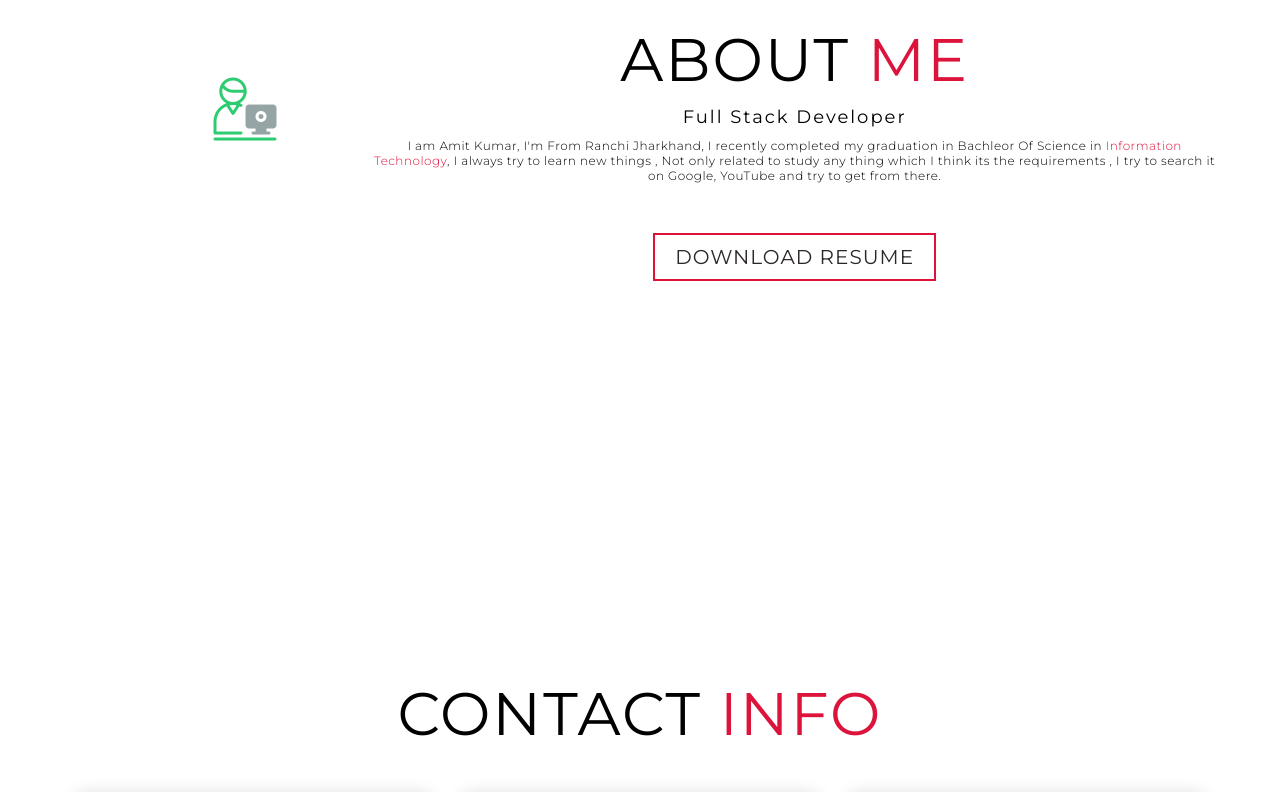
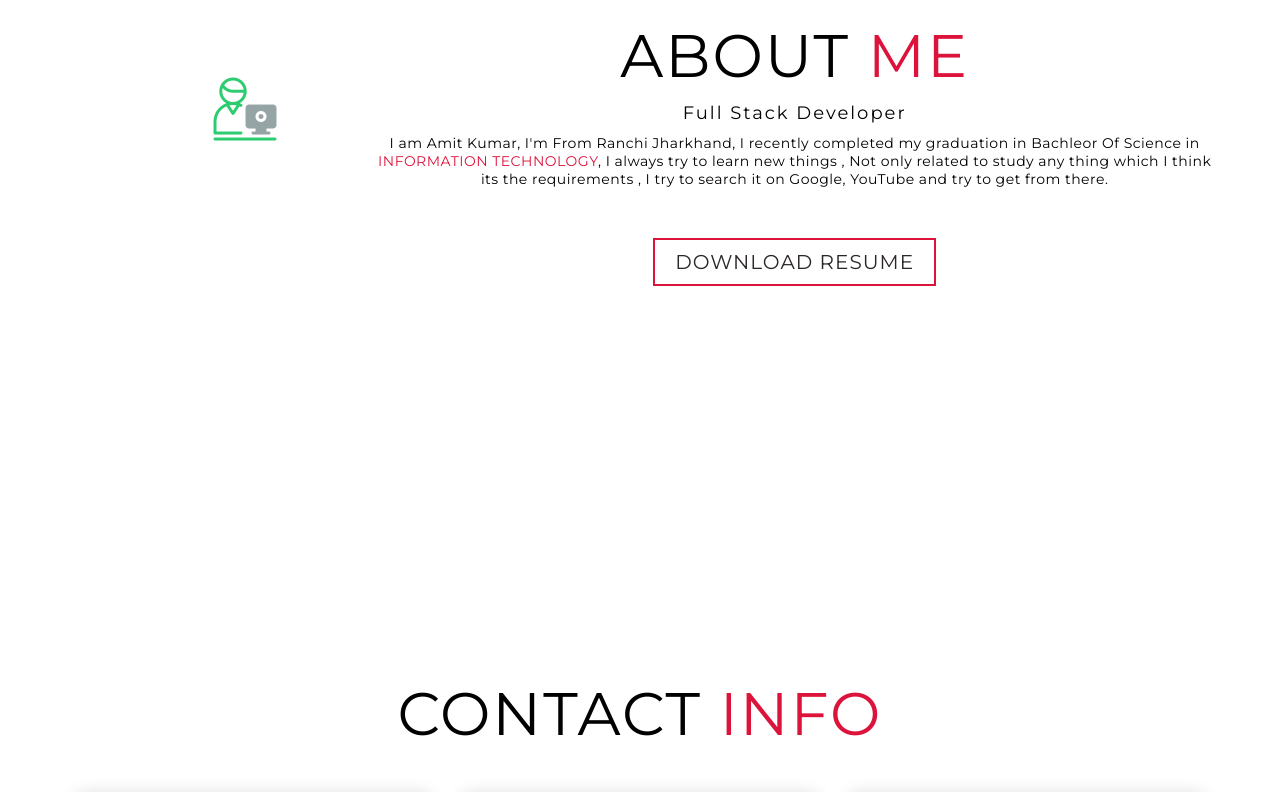
Before and after one commit to Amitkr1224/PersonalPortfolio, a plain HTML site: page index.html in a window 1280 px wide. Shown: the part 2640-3432 px from the top of the page. Drawn offline with Linux system fonts and the light colour scheme.

Commit message:
Update style.css

```diff
--- a/css/style.css
+++ b/css/style.css
@@ -29,6 +29,7 @@ a{
 }
 .section-about span{
     color: crimson;
+    text-transform: uppercase;
 }
 .section-title span {
 color: crimson;
@@ -425,8 +426,8 @@ height: 100%;
 }
  #about .col-right p{
     margin-bottom: 20px;
-    font-size: 1.2rem;
-    font-weight: 200;
+    font-size: 1.4rem;
+    font-weight: 500;
     letter-spacing: .05rem;
 }
 #about .col-right .cta{
```
